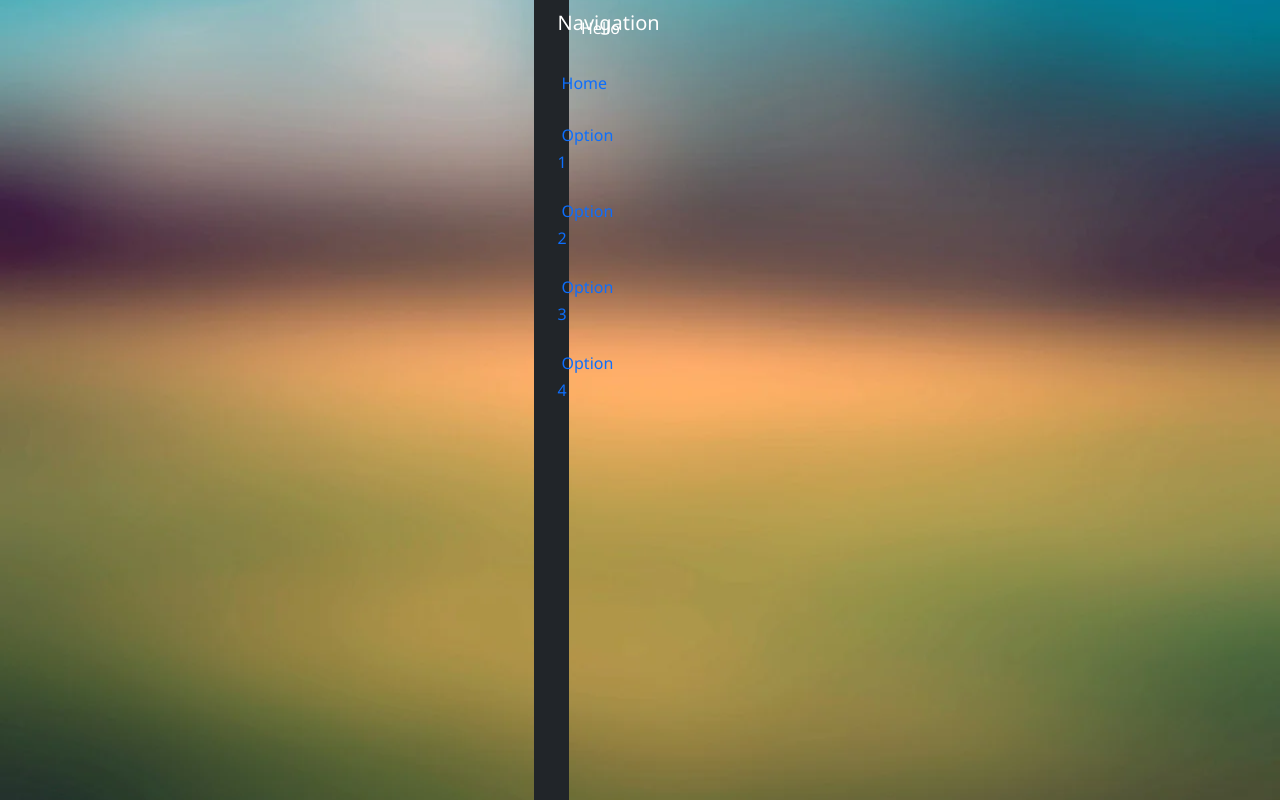
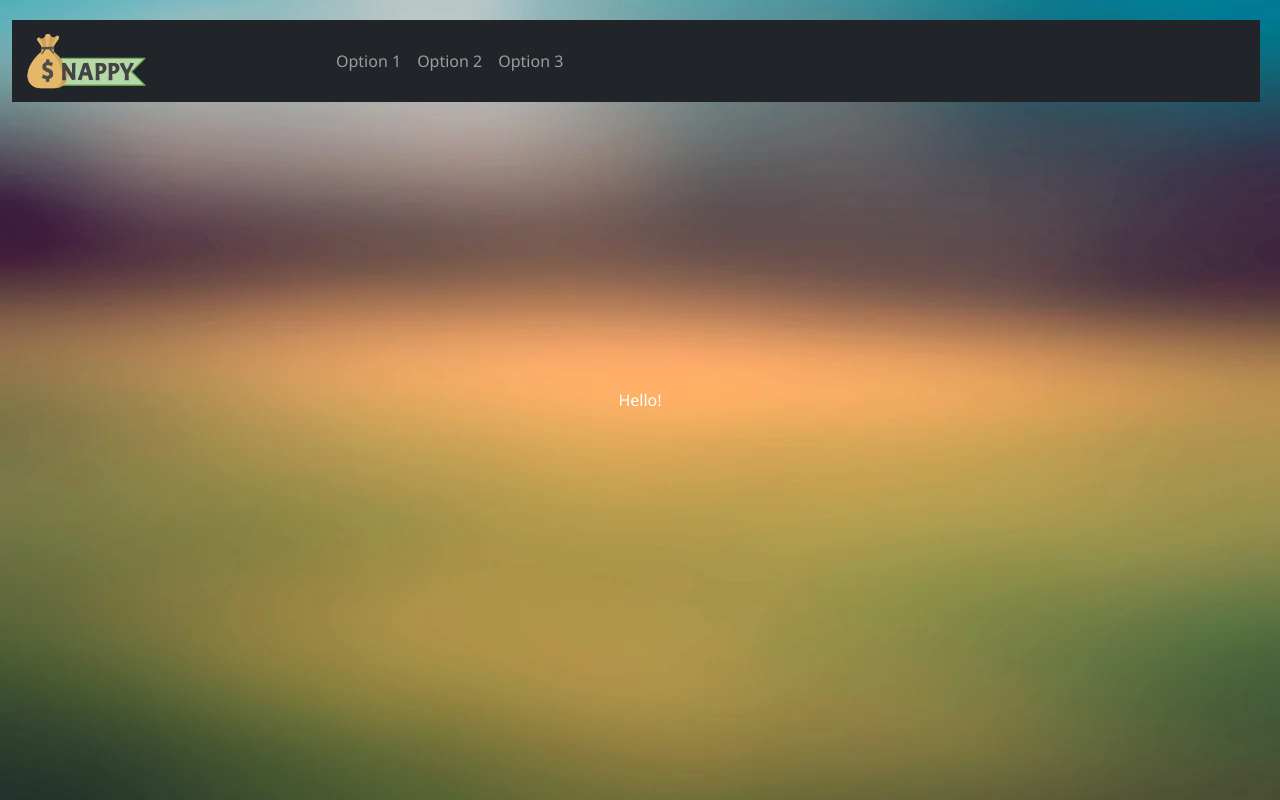
Before and after one commit to conuhacks-sunlife-challenge/app, a React (Vite) app in the folder frontend/: page /main-menu in a window 1280 px wide. Built offline with nearby package versions, Linux system fonts and the light colour scheme.

Commit message:
WIP main page

```diff
--- a/frontend/src/modules/dashboard/index.css
+++ b/frontend/src/modules/dashboard/index.css
@@ -1,14 +1,9 @@
-/* body {
-    font-family: 'Segoe UI', Tahoma, Geneva, Verdana, sans-serif;
-    color: #333;
-    display: block;
-    justify-content: left;
-    align-items: left;
-    background-image: url('../../assets/background4.webp');
-    background-size: cover;
-    background-position: center;
-    background-repeat: no-repeat;
-    height: 100vh;
-    margin: 0;
-    color: #fff;
-} */
+#logo {
+    margin-left: 5%;
+    height: 40%;
+    width: 40%;
+}
+
+#top-navigation {
+    width: 97.5%;
+}
--- a/frontend/src/modules/dashboard/index.tsx
+++ b/frontend/src/modules/dashboard/index.tsx
@@ -1,49 +1,29 @@
 import './index.css';
+import snappy_logo from'../../assets/snappy_logo.svg';
 
 const MainMenu: React.FC = () => {
 
     return(
         <>
-            <div className="container-fluid" id="main-container">
-                <div className="row flex-nowrap">
-                    <div className="col-auto col-md-3 col-xl-2 px-sm-2 px-0 bg-dark">
-                        <div className="d-flex flex-column align-items-center align-items-sm-start px-3 pt-2 text-white min-vh-100">
-                            <a href="/" className="d-flex align-items-center pb-3 mb-md-0 me-md-auto text-white text-decoration-none">
-                                <span className="fs-5 d-none d-sm-inline">Navigation</span>
-                            </a>
-                            <ul className="nav nav-pills flex-column mb-sm-auto mb-0 align-items-center align-items-sm-start" id="menu">
+            <nav className="navbar navbar-expand-md navbar-dark bg-dark mb-4" id="top-navigation">
+                <a className="navbar-brand" href="/main-menu"><img src={snappy_logo} id="logo" /></a>
+
+                <div className="collapse navbar-collapse" id="navbarCollapse">
+                    <ul className="navbar-nav">
                     <li className="nav-item">
-                                    <a href="/" className="nav-link px-0 align-middle">
-                                        <i className="fs-4 bi-table"></i> <span className="ms-1 d-none d-sm-inline">Home</span>
-                                    </a>
+                        <a className="nav-link" href="">Option 1</a>
                     </li>
                     <li className="nav-item">
-                                    <a href="/" className="nav-link px-0 align-middle">
-                                        <i className="fs-4 bi-table"></i> <span className="ms-1 d-none d-sm-inline">Option 1</span>
-                                    </a>
+                        <a className="nav-link" href="">Option 2</a>
                     </li>
                     <li className="nav-item">
-                                    <a href="/" className="nav-link px-0 align-middle">
-                                        <i className="fs-4 bi-table"></i> <span className="ms-1 d-none d-sm-inline">Option 2</span>
-                                    </a>
-                                </li>
-                                <li className="nav-item">
-                                    <a href="/" className="nav-link px-0 align-middle ">
-                                        <i className="fs-4 bi-table"></i> <span className="ms-1 d-none d-sm-inline">Option 3</span>
-                                    </a>
-                                </li>
-                                <li className="nav-item">
-                                    <a href="/" className="nav-link px-0 align-middle">
-                                        <i className="fs-4 bi-table"></i> <span className="ms-1 d-none d-sm-inline">Option 4</span>
-                                    </a>
+                        <a className="nav-link" href="">Option 3</a>
                     </li>
                     </ul>
                 </div>
-                    </div>
-                    <div className="col py-3" id="main-content-area">
-                        Hello
-                    </div>
-                </div>
+            </nav>
+            <div id="main-content-area">
+                Hello!
             </div>
         </>
     );
--- a/frontend/src/modules/home/index.css
+++ b/frontend/src/modules/home/index.css
@@ -129,3 +129,8 @@ body {
   color: #fff;
   z-index: 10;
 }
+
+#logo {
+  height: 200%;
+  width: 200%;
+}
--- a/frontend/src/modules/home/index.tsx
+++ b/frontend/src/modules/home/index.tsx
@@ -1,7 +1,7 @@
 import { useState } from 'react';
 import { BrowserRouter as Router, Route, Routes, useNavigate } from 'react-router-dom';
 import './index.css';
-
+import snappy_logo from '../../assets/snappy_logo.svg';
 
 const Home = () => {
   const [email, setEmail] = useState("");
@@ -15,7 +15,7 @@ const Home = () => {
 
   return (
     <div className="home">
-      <div className="logo">Snappy</div>
+      <div className="logo"><a href="/"><img src={snappy_logo} id="logo" /></a></div>
       <div className="navbar">
         <button className="nav-button">Sign In</button>
       </div>
```
Also changed, not shown: frontend/src/assets/snappy_logo.svg (added). Lines whose indentation alone changed are shown as unchanged.
